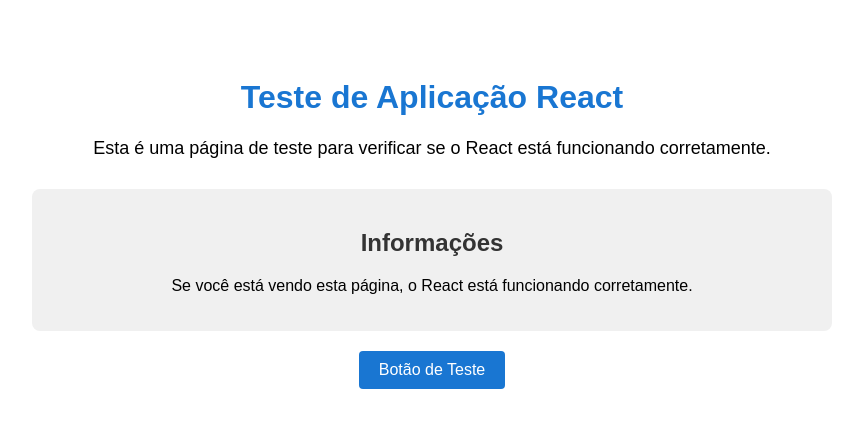
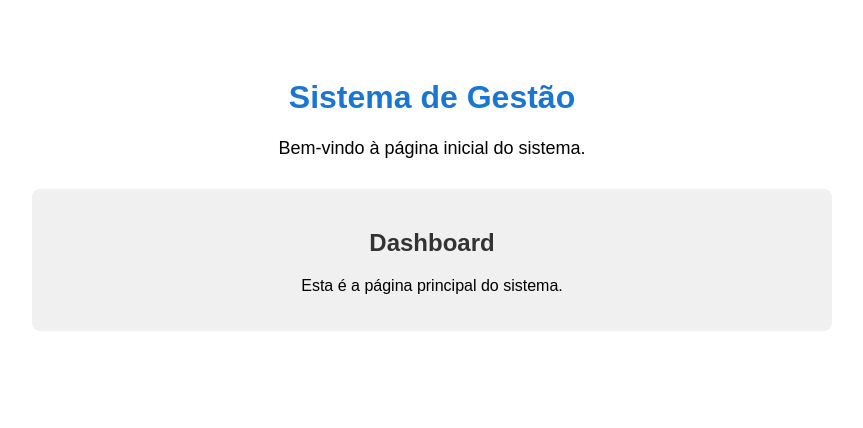
Before and after one commit to Altiplano6563/RH-frontend, a React (Create React App) app: page / in a window 1280 px wide. Shown: the top 428 px of the page, without its empty margins (208-1071 px from the left). Built offline with nearby package versions, Linux system fonts and the light colour scheme.

Commit message:
fix: inclui simpleapp

```diff
--- /dev/null
+++ b/src/SimpleApp.js
@@ -0,0 +1,66 @@
+import React from 'react';
+import { BrowserRouter as Router, Routes, Route } from 'react-router-dom';
+
+// Página inicial simples
+const HomePage = () => {
+  return (
+    <div style={{
+      padding: '50px',
+      textAlign: 'center',
+      maxWidth: '800px',
+      margin: '0 auto',
+      fontFamily: 'Arial, sans-serif'
+    }}>
+      <h1 style={{ color: '#1976d2' }}>Sistema de Gestão</h1>
+      <p style={{ fontSize: '18px', marginBottom: '30px' }}>
+        Bem-vindo à página inicial do sistema.
+      </p>
+      <div style={{
+        padding: '20px',
+        backgroundColor: '#f0f0f0',
+        borderRadius: '8px',
+        marginBottom: '20px'
+      }}>
+        <h2 style={{ color: '#333' }}>Dashboard</h2>
+        <p>Esta é a página principal do sistema.</p>
+      </div>
+    </div>
+  );
+};
+
+// Página de login simples
+const LoginPage = () => {
+  return (
+    <div style={{
+      padding: '50px',
+      textAlign: 'center',
+      maxWidth: '400px',
+      margin: '0 auto',
+      fontFamily: 'Arial, sans-serif'
+    }}>
+      <h1 style={{ color: '#1976d2' }}>Login</h1>
+      <div style={{
+        padding: '20px',
+        backgroundColor: '#f0f0f0',
+        borderRadius: '8px',
+        marginBottom: '20px'
+      }}>
+        <p>Página de login simplificada.</p>
+      </div>
+    </div>
+  );
+};
+
+// Aplicativo com roteamento básico
+const SimpleApp = () => {
+  return (
+    <Router>
+      <Routes>
+        <Route path="/login" element={<LoginPage />} />
+        <Route path="/" element={<HomePage />} />
+      </Routes>
+    </Router>
+  );
+};
+
+export default SimpleApp;
--- a/src/index.js
+++ b/src/index.js
@@ -1,11 +1,10 @@
 import React from 'react';
 import ReactDOM from 'react-dom';
-// Removendo a importação do index.css
-import TestApp from './TestApp';
+import SimpleApp from './SimpleApp';
 
 ReactDOM.render(
   <React.StrictMode>
-    <TestApp />
+    <SimpleApp />
   </React.StrictMode>,
   document.getElementById('root')
 );
```
